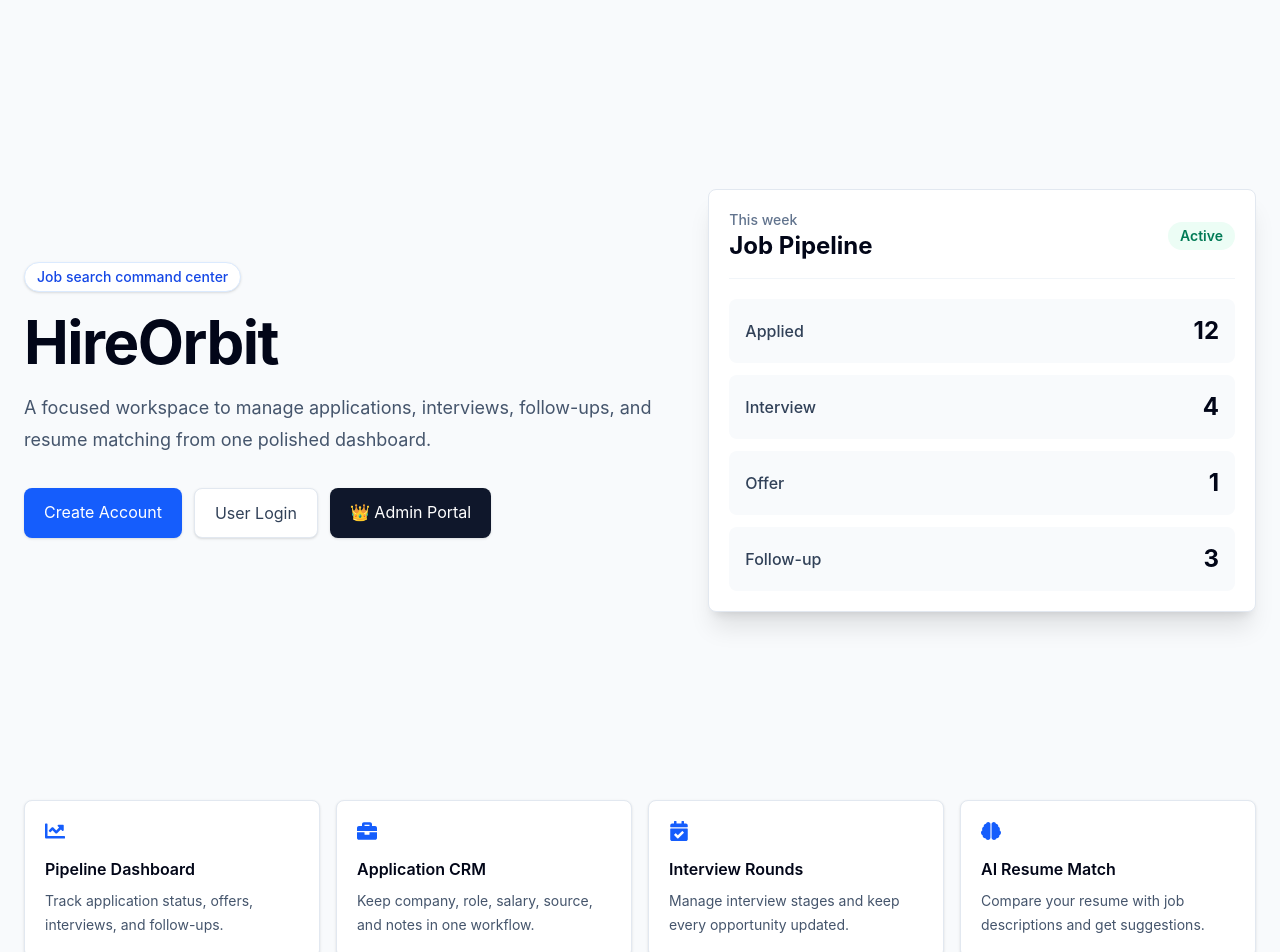
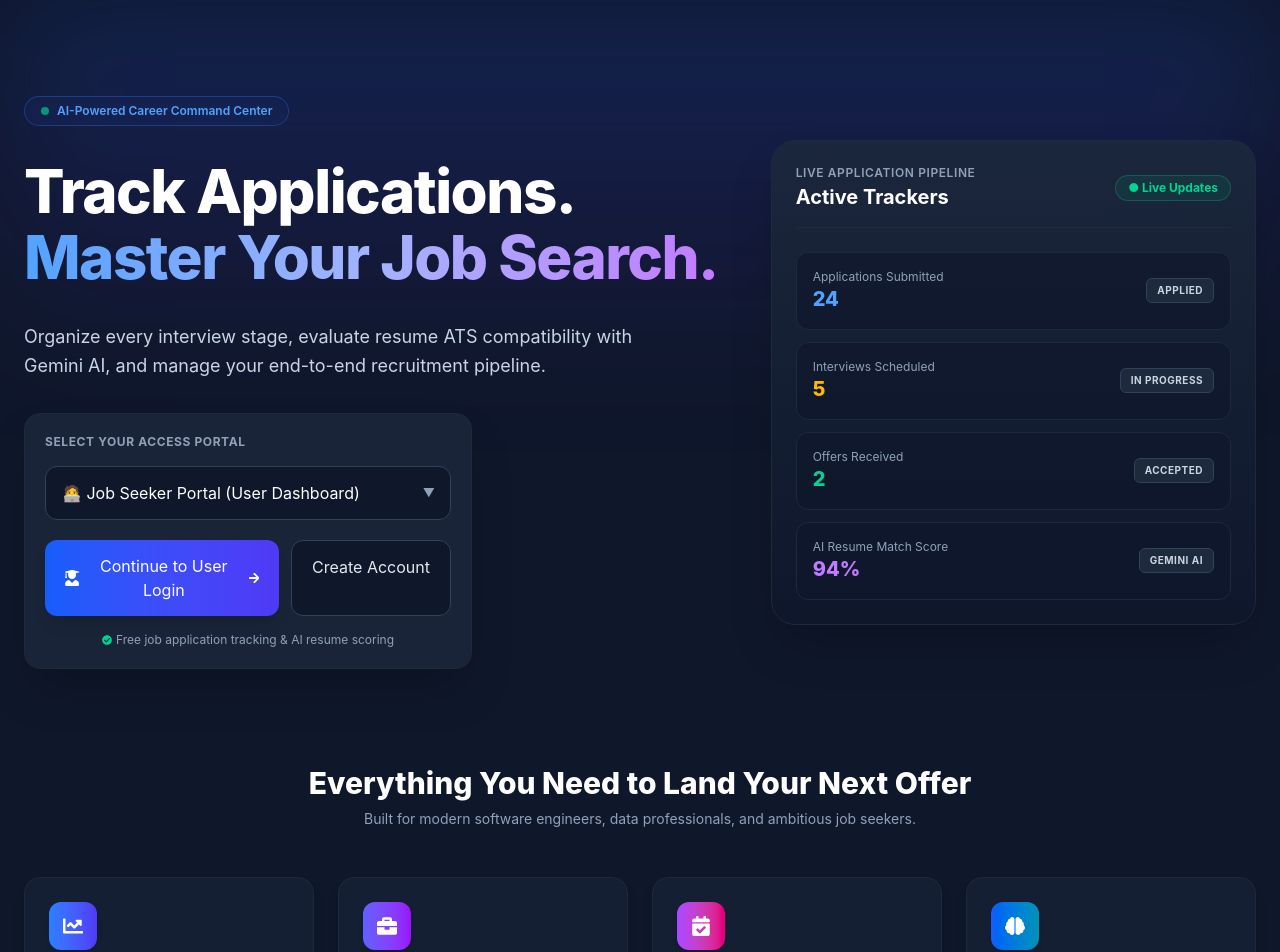
Before and after one commit to Dnyaneshwar7821/HireOrbit--Job-Application-Tracker, a React (Vite) app in the folder hireorbit-frontend/: page / in a window 1280 px wide. Shown: the top 952 px of the page. Built offline with nearby package versions, Linux system fonts and the light colour scheme; no server answers.

Commit message:
feat: add role dropdown and upgrade home page UI

```diff
--- a/hireorbit-frontend/src/pages/Home.jsx
+++ b/hireorbit-frontend/src/pages/Home.jsx
@@ -1,116 +1,209 @@
-import { Link } from "react-router-dom";
+import { useState } from "react";
+import { Link, useNavigate } from "react-router-dom";
 import {
   FaBrain,
   FaBriefcase,
   FaCalendarCheck,
   FaChartLine,
+  FaShieldAlt,
+  FaUserGraduate,
+  FaArrowRight,
+  FaCheckCircle,
 } from "react-icons/fa";
 
 const features = [
   {
-    title: "Pipeline Dashboard",
-    description: "Track application status, offers, interviews, and follow-ups.",
+    title: "Pipeline Analytics",
+    description: "Track applications, offers, interview schedules, and follow-ups with interactive metrics.",
     icon: FaChartLine,
+    color: "from-blue-500 to-indigo-600",
   },
   {
     title: "Application CRM",
-    description: "Keep company, role, salary, source, and notes in one workflow.",
+    description: "Keep company roles, compensation, status, and recruiter notes synchronized in one grid.",
     icon: FaBriefcase,
+    color: "from-indigo-500 to-purple-600",
   },
   {
-    title: "Interview Rounds",
-    description: "Manage interview stages and keep every opportunity updated.",
+    title: "Interview Rounds Tracker",
+    description: "Structure multi-stage technical and behavioral interviews with custom feedback logs.",
     icon: FaCalendarCheck,
+    color: "from-purple-500 to-pink-600",
   },
   {
-    title: "AI Resume Match",
-    description: "Compare your resume with job descriptions and get suggestions.",
+    title: "AI Resume & ATS Match",
+    description: "Compare your resume against target job descriptions with Gemini AI diagnostics & heatmaps.",
     icon: FaBrain,
+    color: "from-blue-600 to-cyan-600",
   },
 ];
 
 const Home = () => {
+  const navigate = useNavigate();
+  const [selectedRole, setSelectedRole] = useState("user");
+
+  const handlePortalNavigate = () => {
+    if (selectedRole === "admin") {
+      navigate("/admin/login");
+    } else {
+      navigate("/login");
+    }
+  };
+
   return (
-    <div className="min-h-screen bg-slate-50">
-      <section className="mx-auto grid min-h-screen max-w-7xl items-center gap-10 px-4 py-10 sm:px-6 lg:grid-cols-[1fr_0.85fr]">
-        <div>
-          <div className="mb-5 inline-flex rounded-full border border-blue-100 bg-white px-3 py-1 text-sm font-medium text-blue-700 shadow-sm">
-            Job search command center
+    <div className="min-h-screen bg-slate-900 text-slate-100 selection:bg-blue-500 selection:text-white">
+      {/* Background Glow */}
+      <div className="absolute top-0 left-1/2 -translate-x-1/2 w-full max-w-7xl h-96 bg-gradient-to-b from-blue-600/20 via-indigo-600/10 to-transparent blur-3xl pointer-events-none" />
+
+      {/* Hero Section */}
+      <section className="relative mx-auto grid min-h-[90vh] max-w-7xl items-center gap-12 px-4 py-16 sm:px-6 lg:grid-cols-12 lg:py-24">
+        {/* Left Column: Headline & Role Dropdown Selector */}
+        <div className="lg:col-span-7 space-y-8">
+          <div className="inline-flex items-center gap-2 rounded-full border border-blue-500/30 bg-blue-950/60 px-4 py-1.5 text-xs font-semibold text-blue-400 backdrop-blur-md shadow-inner">
+            <span className="flex h-2 w-2 rounded-full bg-emerald-400 animate-pulse" />
+            AI-Powered Career Command Center
           </div>
 
-          <h1 className="max-w-3xl text-5xl font-bold tracking-tight text-slate-950 sm:text-6xl">
-            HireOrbit
+          <h1 className="text-4xl font-extrabold tracking-tight text-white sm:text-6xl leading-[1.1]">
+            Track Applications. <br />
+            <span className="bg-gradient-to-r from-blue-400 via-indigo-300 to-purple-400 bg-clip-text text-transparent">
+              Master Your Job Search.
+            </span>
           </h1>
 
-          <p className="mt-5 max-w-2xl text-lg leading-8 text-slate-600">
-            A focused workspace to manage applications, interviews, follow-ups,
-            and resume matching from one polished dashboard.
+          <p className="max-w-2xl text-base sm:text-lg text-slate-300 leading-relaxed">
+            Organize every interview stage, evaluate resume ATS compatibility with Gemini AI, and manage your end-to-end recruitment pipeline.
           </p>
 
-          <div className="mt-8 flex flex-wrap gap-3">
+          {/* Role Selection Dropdown Card */}
+          <div className="max-w-md rounded-2xl border border-slate-800 bg-slate-800/80 p-5 shadow-2xl backdrop-blur-xl space-y-4">
+            <label className="block text-xs font-bold uppercase tracking-wider text-slate-400">
+              Select Your Access Portal
+            </label>
+
+            <div className="relative">
+              <select
+                value={selectedRole}
+                onChange={(e) => setSelectedRole(e.target.value)}
+                className="w-full appearance-none rounded-xl border border-slate-700 bg-slate-900 px-4 py-3.5 text-sm font-semibold text-white focus:border-blue-500 focus:outline-none focus:ring-2 focus:ring-blue-500/40 transition cursor-pointer"
+              >
+                <option value="user">🧑‍💻 Job Seeker Portal (User Dashboard)</option>
+                <option value="admin">👑 Administrator Portal (Platform Management)</option>
+              </select>
+              <div className="pointer-events-none absolute right-4 top-1/2 -translate-y-1/2 text-slate-400 text-xs">
+                ▼
+              </div>
+            </div>
+
+            {/* Dynamic Action Buttons based on Role */}
+            <div className="flex flex-col sm:flex-row gap-3 pt-1">
+              <button
+                onClick={handlePortalNavigate}
+                className={`flex-1 flex items-center justify-center gap-2 rounded-xl font-bold text-sm px-5 py-3.5 shadow-lg transition ${
+                  selectedRole === "admin"
+                    ? "bg-gradient-to-r from-purple-600 to-indigo-600 hover:from-purple-500 hover:to-indigo-500 text-white"
+                    : "bg-gradient-to-r from-blue-600 to-indigo-600 hover:from-blue-500 hover:to-indigo-500 text-white"
+                }`}
+              >
+                {selectedRole === "admin" ? (
+                  <>
+                    <FaShieldAlt /> Enter Admin Portal <FaArrowRight className="text-xs" />
+                  </>
+                ) : (
+                  <>
+                    <FaUserGraduate /> Continue to User Login <FaArrowRight className="text-xs" />
+                  </>
+                )}
+              </button>
+
+              {selectedRole === "user" && (
                 <Link
                   to="/register"
-              className="rounded-lg bg-blue-600 px-5 py-3 font-semibold text-white shadow-sm transition hover:bg-blue-700 focus:outline-none focus:ring-2 focus:ring-blue-500 focus:ring-offset-2"
+                  className="rounded-xl border border-slate-700 bg-slate-900 px-5 py-3.5 text-center font-bold text-sm text-slate-200 hover:bg-slate-800 hover:text-white transition"
                 >
                   Create Account
                 </Link>
+              )}
+            </div>
 
-            <Link
-              to="/login"
-              className="rounded-lg border border-slate-200 bg-white px-5 py-3 font-semibold text-slate-700 shadow-sm transition hover:bg-slate-50 focus:outline-none focus:ring-2 focus:ring-blue-500 focus:ring-offset-2"
-            >
-              User Login
-            </Link>
-
-            <Link
-              to="/admin/login"
-              className="rounded-lg bg-slate-900 px-5 py-3 font-semibold text-white shadow-sm transition hover:bg-slate-800 focus:outline-none focus:ring-2 focus:ring-slate-900 focus:ring-offset-2"
-            >
-              👑 Admin Portal
-            </Link>
+            <p className="text-xs text-slate-400 text-center flex items-center justify-center gap-1">
+              <FaCheckCircle className="text-emerald-400 text-[10px]" />
+              {selectedRole === "admin"
+                ? "Restricted to authorized admins (admin@hireorbit.com)"
+                : "Free job application tracking & AI resume scoring"}
+            </p>
           </div>
         </div>
 
-        <div className="rounded-lg border border-slate-200 bg-white p-5 shadow-xl">
-          <div className="mb-5 flex items-center justify-between border-b border-slate-100 pb-4">
+        {/* Right Column: Interactive Live Preview Card */}
+        <div className="lg:col-span-5">
+          <div className="relative rounded-3xl border border-slate-800 bg-gradient-to-b from-slate-800/90 to-slate-900/90 p-6 shadow-2xl backdrop-blur-xl">
+            <div className="mb-6 flex items-center justify-between border-b border-slate-800 pb-4">
               <div>
-              <p className="text-sm font-medium text-slate-500">This week</p>
-              <h2 className="text-2xl font-bold text-slate-950">Job Pipeline</h2>
+                <p className="text-xs font-semibold uppercase tracking-wider text-slate-400">
+                  Live Application Pipeline
+                </p>
+                <h2 className="text-xl font-bold text-white mt-0.5">Active Trackers</h2>
               </div>
-            <span className="rounded-full bg-emerald-50 px-3 py-1 text-sm font-semibold text-emerald-700">
-              Active
+              <span className="rounded-full bg-emerald-500/10 border border-emerald-500/30 px-3 py-1 text-xs font-bold text-emerald-400">
+                ● Live Updates
               </span>
             </div>
 
-          <div className="grid gap-3">
-            {["Applied", "Interview", "Offer", "Follow-up"].map((label, index) => (
+            <div className="space-y-3">
+              {[
+                { label: "Applications Submitted", count: 24, badge: "Applied", color: "text-blue-400" },
+                { label: "Interviews Scheduled", count: 5, badge: "In Progress", color: "text-amber-400" },
+                { label: "Offers Received", count: 2, badge: "Accepted", color: "text-emerald-400" },
+                { label: "AI Resume Match Score", count: "94%", badge: "Gemini AI", color: "text-purple-400" },
+              ].map((row) => (
                 <div
-                key={label}
-                className="flex items-center justify-between rounded-lg bg-slate-50 p-4"
+                  key={row.label}
+                  className="flex items-center justify-between rounded-xl border border-slate-800 bg-slate-900/70 p-4 transition hover:border-slate-700"
                 >
-                <span className="font-medium text-slate-700">{label}</span>
-                <span className="text-2xl font-bold text-slate-950">
-                  {[12, 4, 1, 3][index]}
+                  <div>
+                    <span className="text-xs text-slate-400 block">{row.label}</span>
+                    <span className={`text-xl font-extrabold ${row.color}`}>{row.count}</span>
+                  </div>
+                  <span className="text-[10px] uppercase font-bold tracking-wider px-2.5 py-1 rounded-md bg-slate-800 text-slate-300 border border-slate-700">
+                    {row.badge}
                   </span>
                 </div>
               ))}
             </div>
           </div>
+        </div>
       </section>
 
-      <section className="mx-auto max-w-7xl px-4 pb-10 sm:px-6">
-        <div className="grid gap-4 md:grid-cols-4">
+      {/* Feature Cards Grid */}
+      <section className="relative mx-auto max-w-7xl px-4 pb-20 sm:px-6">
+        <div className="text-center max-w-2xl mx-auto mb-12">
+          <h2 className="text-3xl font-extrabold text-white">
+            Everything You Need to Land Your Next Offer
+          </h2>
+          <p className="text-sm text-slate-400 mt-2">
+            Built for modern software engineers, data professionals, and ambitious job seekers.
+          </p>
+        </div>
+
+        <div className="grid gap-6 md:grid-cols-2 lg:grid-cols-4">
           {features.map((feature) => {
             const Icon = feature.icon;
 
             return (
               <div
                 key={feature.title}
-                className="rounded-lg border border-slate-200 bg-white p-5 shadow-sm"
+                className="group relative rounded-2xl border border-slate-800 bg-slate-800/50 p-6 transition duration-300 hover:-translate-y-1 hover:border-slate-700 hover:bg-slate-800/80 shadow-lg"
               >
-                <Icon className="mb-4 text-xl text-blue-600" />
-                <h3 className="font-semibold text-slate-950">{feature.title}</h3>
-                <p className="mt-2 text-sm leading-6 text-slate-600">
+                <div
+                  className={`mb-4 inline-flex h-12 w-12 items-center justify-center rounded-xl bg-gradient-to-r ${feature.color} text-white shadow-md`}
+                >
+                  <Icon className="text-xl" />
+                </div>
+                <h3 className="text-lg font-bold text-white group-hover:text-blue-400 transition">
+                  {feature.title}
+                </h3>
+                <p className="mt-2 text-xs leading-relaxed text-slate-400">
                   {feature.description}
                 </p>
               </div>
```
Lines whose indentation alone changed are shown as unchanged.
